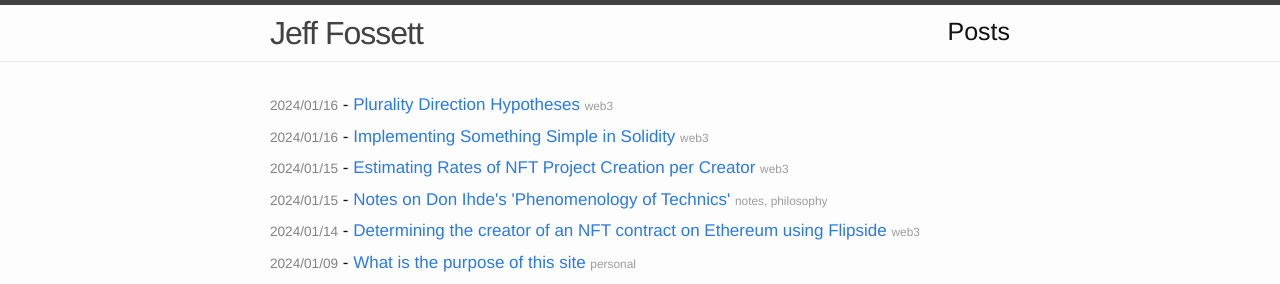
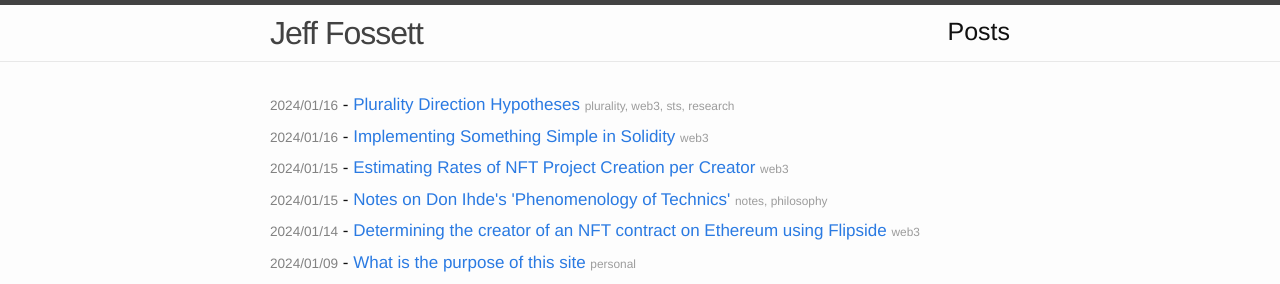
Before and after one commit to Fossj117/fossj117.github.io, a Jekyll site: the page built from posts.md, in a window 1280 px wide. Shown: the top 284 px of the page. Built offline with Jekyll 4.4.1, drawn with Linux system fonts in a browser that asks for light colours.

Commit message:
update tags

```diff
--- a/_posts/2024-01-17-brainstorming-plurality-directions.md
+++ b/_posts/2024-01-17-brainstorming-plurality-directions.md
@@ -5,7 +5,7 @@ date: 2024-01-16
 latex: true
 mathjax: true
 comments: true
-tag: ["web3"]
+tag: ["plurality","web3", "sts", "research"]
 ---
 
 I am interested in getting more involved in the [Plurality](https://www.plurality.institute/) research space. In this post, I am going to brainstorm and outline a few hypotheses I have currently about how I might contribute and what I find interesting.
```
